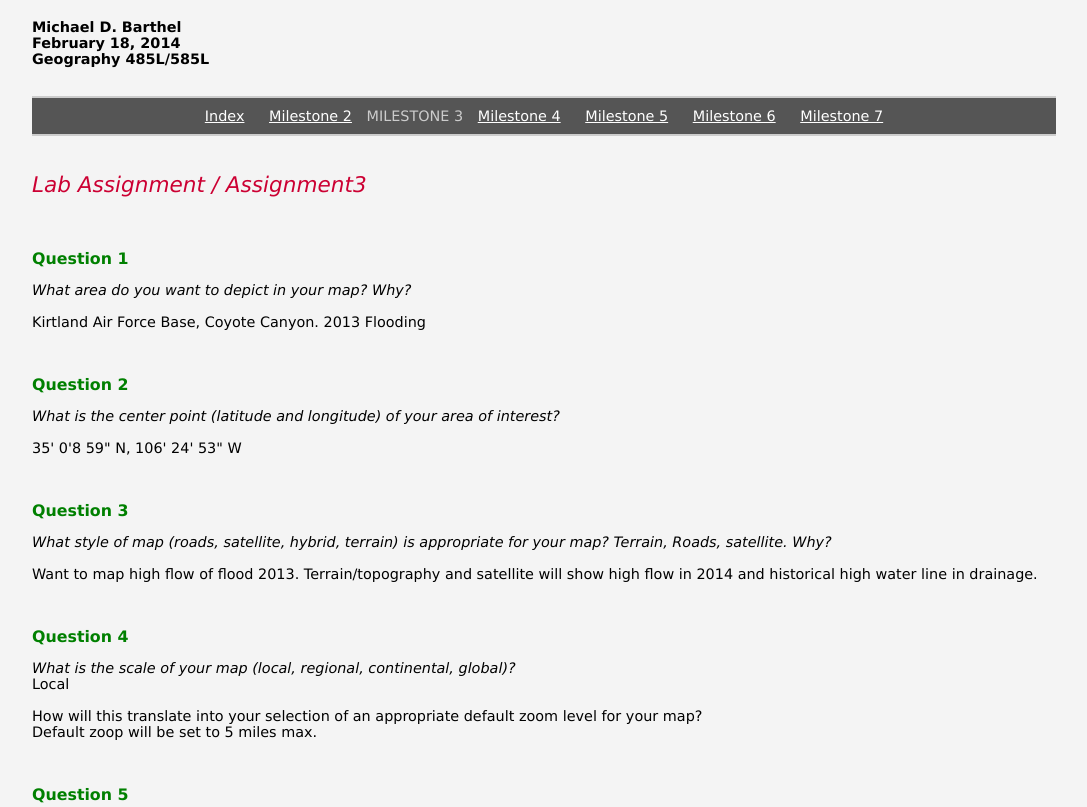
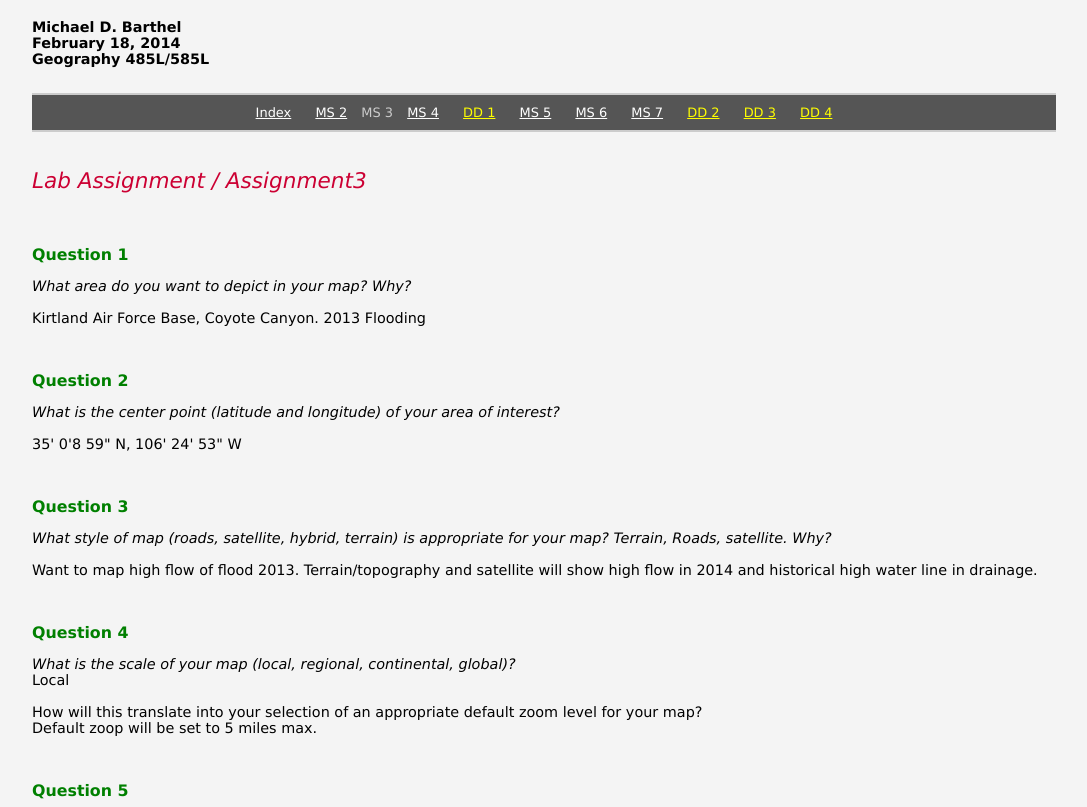
Before and after one commit to barthelm/Geog585, a plain HTML site: page milestone_03.html in a window 1280 px wide. Shown: the top 807 px of the page, without its empty margins (96-1183 px from the left). Drawn offline with Linux system fonts and the light colour scheme; some packages are replaced by stand-ins of ours.

Commit message:
Update milestone_03.html

```diff
--- a/milestone_03.html
+++ b/milestone_03.html
@@ -12,7 +12,7 @@
 		h2 {color:green;padding-top:1em;font-size:1.1em}
 		p {padding-bottom:1em;}
 		li {padding-bottom:.25em;}
-		#nav{ border:2px solid #ccc;border-width:2px 0;list-style:none; margin:2em 0 0 0;padding:0;text-align:center;background-color:#555555}
+		#nav{ font-size:.9em;border:2px solid #ccc;border-width:2px 0;list-style:none; margin:2em 0 0 0;padding:0;text-align:center;background-color:#555555}
 		#nav li{ display:inline;color:#cccccc;text-transform:uppercase;}
 		#nav a { display:inline-block;padding:10px;color:#ffffff;text-transform:none;}
       		#map-canvas { height: 100% }
@@ -42,13 +42,18 @@
 
 	<ul id="nav">
 	<li><a href="http://barthelm.github.io/Geog585/index.html">Index</a></li>
-  	<li><a href="http://barthelm.github.io/Geog585/milestone_02.html">Milestone 2</a></li>
-  	<li>Milestone 3</li>
-  	<li><a href="http://barthelm.github.io/Geog585/milestone_04.html">Milestone 4</a></li>
-  	<li><a href="http://barthelm.github.io/Geog585/milestone_05.html">Milestone 5</a></li>
-  	<li><a href="http://barthelm.github.io/Geog585/milestone_06.html">Milestone 6</a></li>
-  	<li><a href="http://barthelm.github.io/Geog585/milestone_07.html">Milestone 7</a></li>
+  	<li><a href="http://barthelm.github.io/Geog585/milestone_02.html">MS 2</a></li>
+  	<li>MS 3</li>
+  	<li><a href="http://barthelm.github.io/Geog585/milestone_04.html">MS 4</a></li>
+	<li><a href="http://barthelm.github.io/Geog585/deepdive_01.html" style="color:yellow;">DD 1</a></li>
+  	<li><a href="http://barthelm.github.io/Geog585/milestone_05.html">MS 5</a></li>
+  	<li><a href="http://barthelm.github.io/Geog585/milestone_06.html">MS 6</a></li>
+  	<li><a href="http://barthelm.github.io/Geog585/milestone_07.html">MS 7</a></li>
+  	<li><a href="http://barthelm.github.io/Geog585/deepdive_02.html" style="color:yellow;">DD 2</a></li>
+	<li><a href="http://barthelm.github.io/Geog585/deepdive_03.html" style="color:yellow;">DD 3</a></li>
+	<li><a href="http://barthelm.github.io/Geog585/deepdive_04.html" style="color:yellow;">DD 4</a></li>
 	</ul>
+
 	<h1>Lab Assignment / Assignment3</h1>
 	<h2>Question 1</h2>
 	<p><em>What area do you want to depict in your map? Why? </em><br>
```
